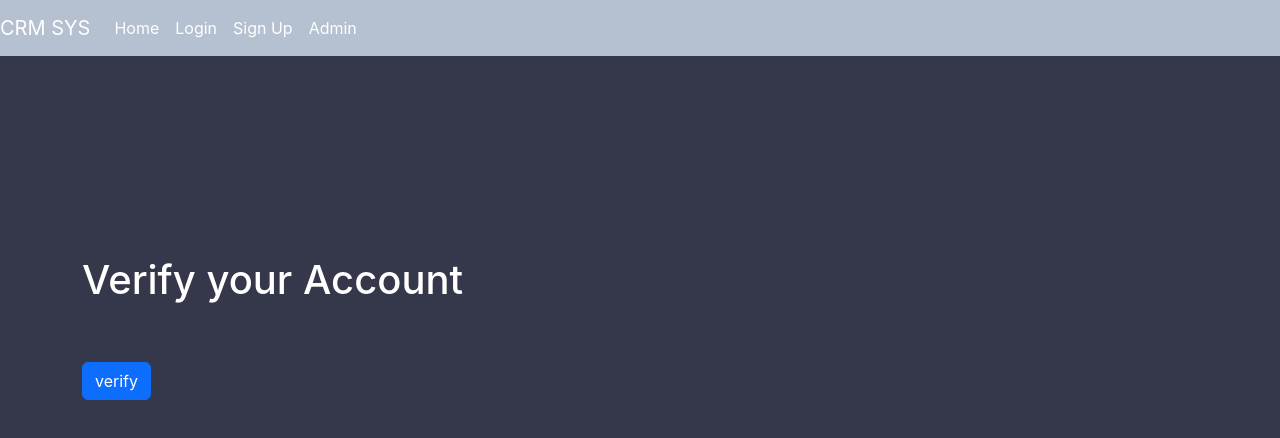
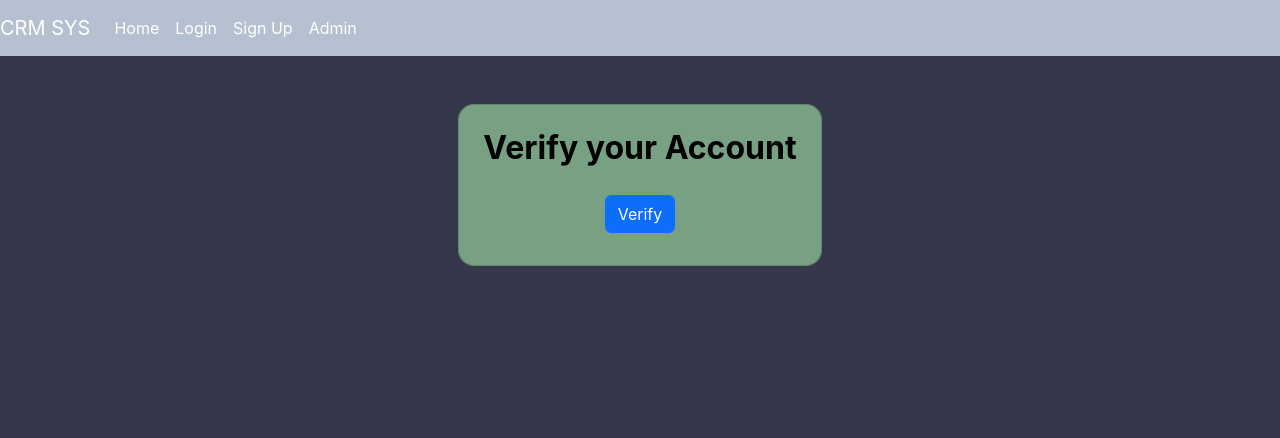
Before and after one commit to EllaRepo/resolvenow, a React (Create React App) app in the folder frontend/: page /activate/1/1 in a window 1280 px wide. Shown: the top 438 px of the page. Built offline with nearby package versions, Linux system fonts and the light colour scheme.

Commit message:
Change user activation component color, adjust alignment

```diff
--- a/frontend/src/containers/Activate.js
+++ b/frontend/src/containers/Activate.js
@@ -20,20 +20,36 @@ const Activate = ({ verify, match }) => {
     }
 
     return (
-        <div className='container mt-4'>
-            <div className='d-flex, flex-column justify-content-center align-items-center'
-                style={{ marginTop: '200px' }}
-            >
-                <h1>Verify your Account</h1>
-                <button
-                    onClick={verify_account}
-                    style={{ marginTop: '50px' }}
-                    type='button'
-                    className='btn btn-primary'
-                >
-                    verify
-                </button>
-            </div>
+        <div>
+            <>
+                <section className='container mt-4'>
+                    <div className='py-4'>
+                        <div className=' d-flex justify-content-center align-items-center'>
+                            <div className=''>
+                                <div className='card bg_color2' style={{ borderRadius: '1rem', backgroundColor: '#78A083' }}>
+                                    <div className='d-flex align-items-center'>
+                                        <div className='card-body p-2 p-lg-4 text-black'>
+                                            <div className='d-flex justify-content-center mb-3 pb-1'>
+                                                <div className='d-flex justify-content-center mb-1 pb-1'>
+                                                    <span className='h2 fw-bold mb-0'>Verify your Account</span>
+                                                </div>
+                                            </div>
+                                            <div className='d-flex justify-content-center mb-2'>
+                                                <button
+                                                    className='btn btn-primary'
+                                                    type='button'
+                                                    onClick={verify_account}>
+                                                    Verify
+                                                </button>
+                                            </div>
+                                        </div>
+                                    </div>
+                                </div>
+                            </div>
+                        </div>
+                    </div>
+                </section>
+            </>
         </div>
     )
 };
```
